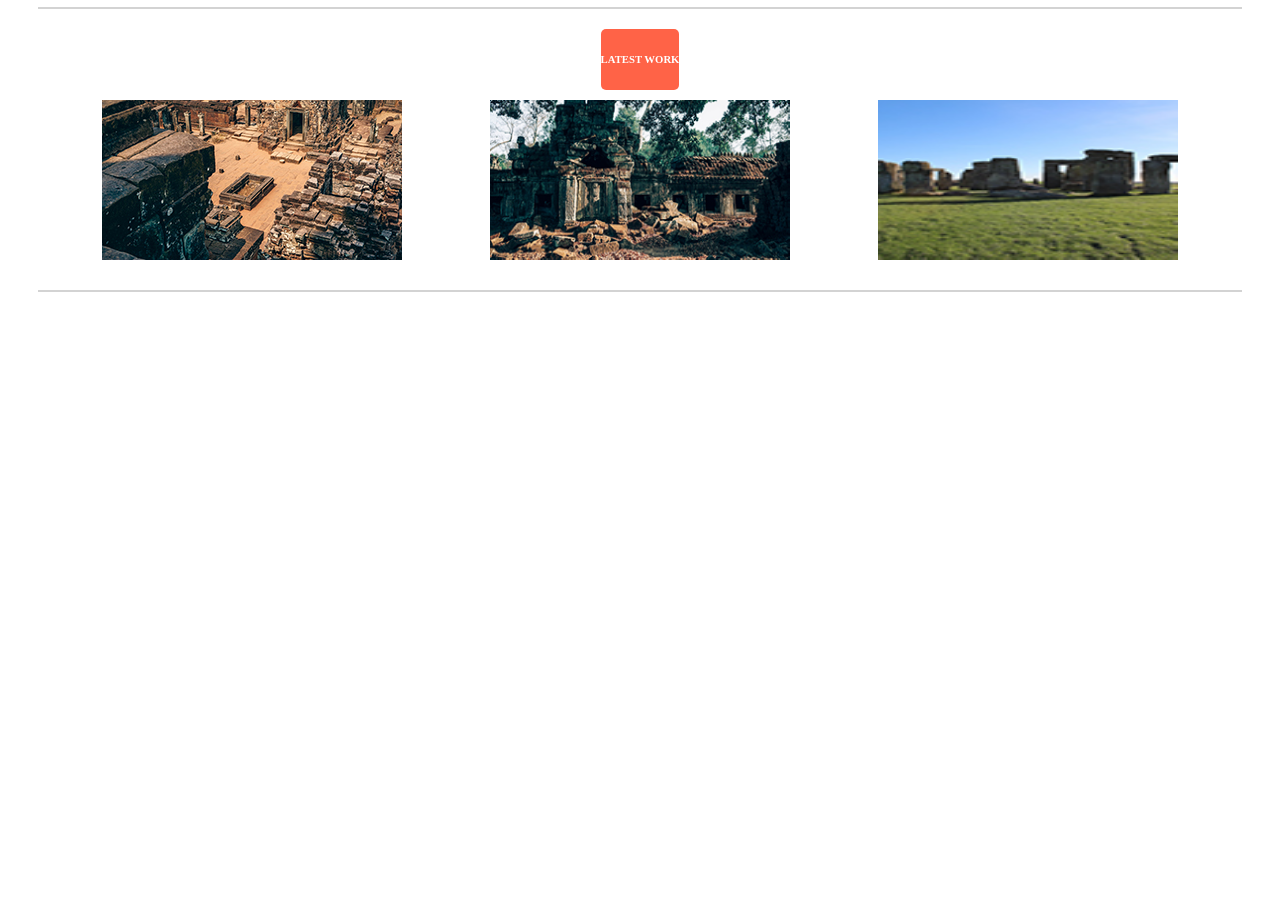
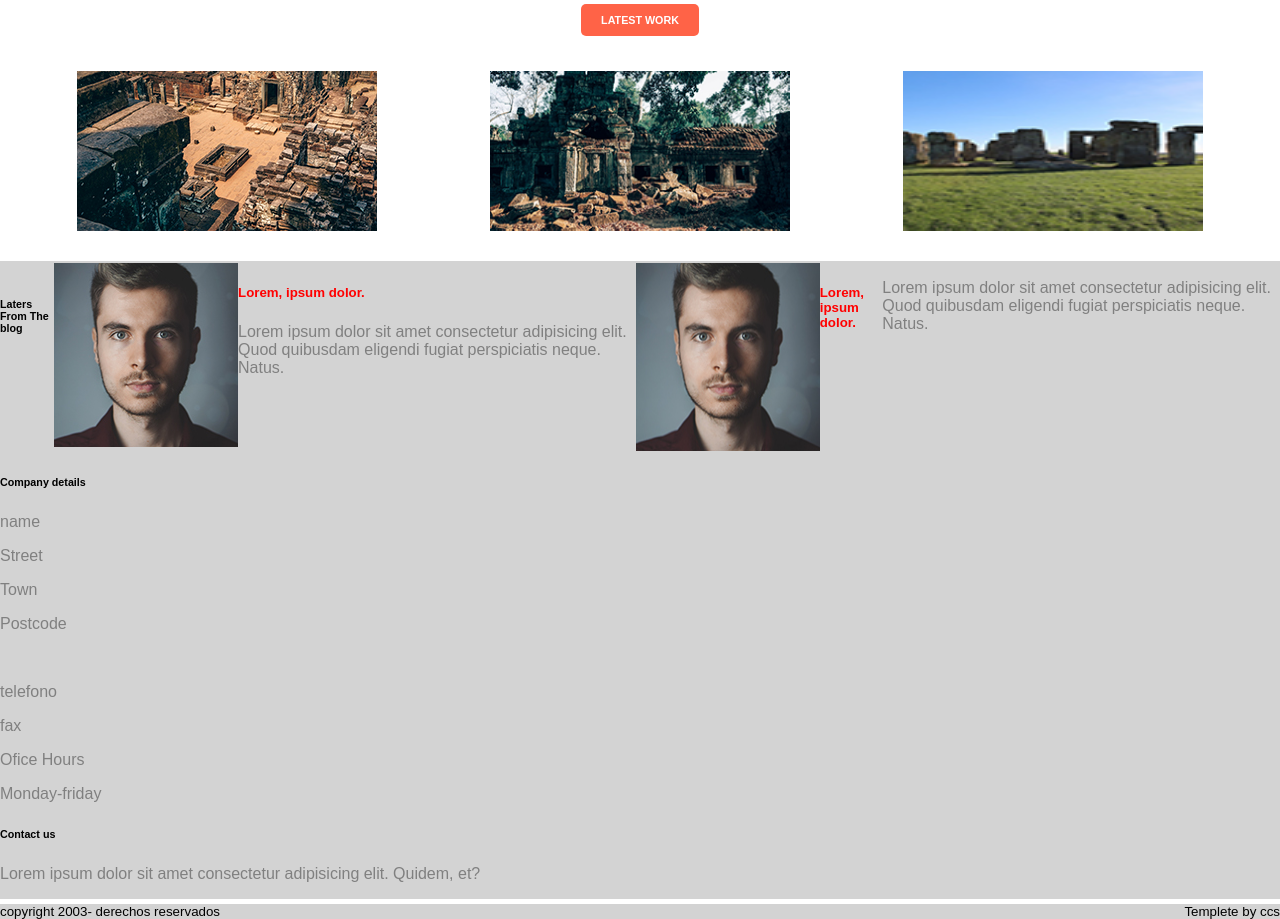
Before and after one commit to mdlplaza/Plantilla_1, a plain HTML site: page index.html in a window 1280 px wide. Shown: the part 1376-2295 px from the top of the page. Before the commit the page ends 1676 px from the top, so only its background shows below. Drawn offline with Linux system fonts and the light colour scheme.

Commit message:
cambios h6

```diff
--- a/index.html
+++ b/index.html
@@ -10,8 +10,9 @@
     <header class="header">
     <div>
         <h4>COMPOSITION</h4>
-        <p class=p_header>Free PSD Website Template</p>
+        <p>Free PSD Website Template</p>
     </div>
+
     <div class="links">
         <a href="">HOMEPAGE</a>
         <a href="">STYLE DEMO</a>
@@ -108,6 +109,64 @@
 
     </section>
 
+    <footer>
+            <div class="blog_items">
+
+                <div class="blog">
+                    <h6>Laters From The blog</h6>
+                </div>
+
+                <div class="items_blogs1">
+                    <img src="images/chico 3.jpg">
+                </div>
+
+                <div>
+
+
+                    <h5 style="color:red">Lorem, ipsum dolor.</h5>
+                     <p>Lorem ipsum dolor sit amet consectetur adipisicing elit. Quod quibusdam eligendi fugiat perspiciatis neque. Natus.</p>
+
+                </div>
+
+                    <img src="images/chico 3.jpg">
+                    <h5 style="color:red">Lorem, ipsum dolor.</h5>
+                    <p>Lorem ipsum dolor sit amet consectetur adipisicing elit. Quod quibusdam eligendi fugiat perspiciatis neque. Natus.</p>
+                </div>
+            </div>
+
+
+
+            <div>
+                <h6>Company details</h6>
+                 <p>name</p>
+                 <p>Street</p>
+                 <p>Town</p>
+                 <p>Postcode</p>
+                 <br>
+                 <p>telefono</p>
+                 <p>fax</p>
+
+                 <p>Ofice Hours</p>
+                 <p>Monday-friday</p>
+            </div>
+            <div>
+                <h6>Contact us</h6>
+                <p>Lorem ipsum dolor sit amet consectetur adipisicing elit. Quidem, et?</p>
+
+            </div>
+
+
+
+
+
+
+        <div class="copyright">
+            <div class= copyright_items>copyright 2003- derechos reservados</div>
+            <div>Templete by ccs</div>
+
+
+    </footer>
+
 
 
 </body>
--- a/style.css
+++ b/style.css
@@ -1,18 +1,17 @@
 
 body{
-    margin-right: 3%;
-    margin-left: 3%;
+    margin:0;
+    font-family: sans-serif;
 
+}
+p{
+    color:grey;
 }
 .header{
     display: flex;
     justify-content: space-between;
     margin: 20px;
     color: gray
-}
-.p_header{
-    display: flex;
-    justify-content: right;
 }
 
 .links{
@@ -21,9 +20,10 @@ body{
     background-color: tomato;
     color: white;
     border-radius: 5px;
-    padding: 10px 20px 10px 20px;
+    padding: 5px 10px 5px 10px;
     height: 25px;
 }
+
 a {
     margin: 20px;
     text-decoration: none;
@@ -39,7 +39,7 @@ a {
  .intro{
      display: flex;
      flex-direction: column;
-     justify-content: center;
+     align-items: center;
  }
 
  .section_1{
@@ -52,12 +52,16 @@ a {
 
   .our_services{
     margin: auto;
-    display: flex;
-    justify-content:center ;
+
+  }
+
+  .our_services h6{
     background-color:tomato;
     color: white;
     border-radius: 5px;
+    padding: 10px 20px 10px 20px;
   }
+
 
   .services_items{
     padding: 10px 20px 10px 20px;
@@ -77,9 +81,14 @@ a {
     margin: auto;
     display: flex;
     justify-content:center ;
+
+  }
+
+  .our_players h6{
     background-color:tomato;
     color: white;
     border-radius: 5px;
+    padding: 10px 20px 10px 20px;
   }
 
   .players_items{
@@ -101,9 +110,13 @@ a {
     margin: auto;
     display: flex;
     justify-content: center;
+  }
+
+  .latest_work h6{
     background-color:tomato;
     color: white;
     border-radius: 5px;
+    padding: 10px 20px 10px 20px;
   }
 
   .latest_work_images{
@@ -117,3 +130,26 @@ a {
       width: 300px;
       height: 160px;
   }
+
+ footer{
+     background-color:lightgrey;
+ }
+
+ .footer_container{
+     display: flex;
+     justify-content: space-between;
+     ;
+ }
+ .copyright{
+    display: flex;
+    justify-content: space-between;
+    border-top: 5px solid white;
+    font-size: smaller;
+ }
+.blog_items{
+  display: flex;
+}
+
+ .blog{
+   padding-top: 10px;
+ }
```
